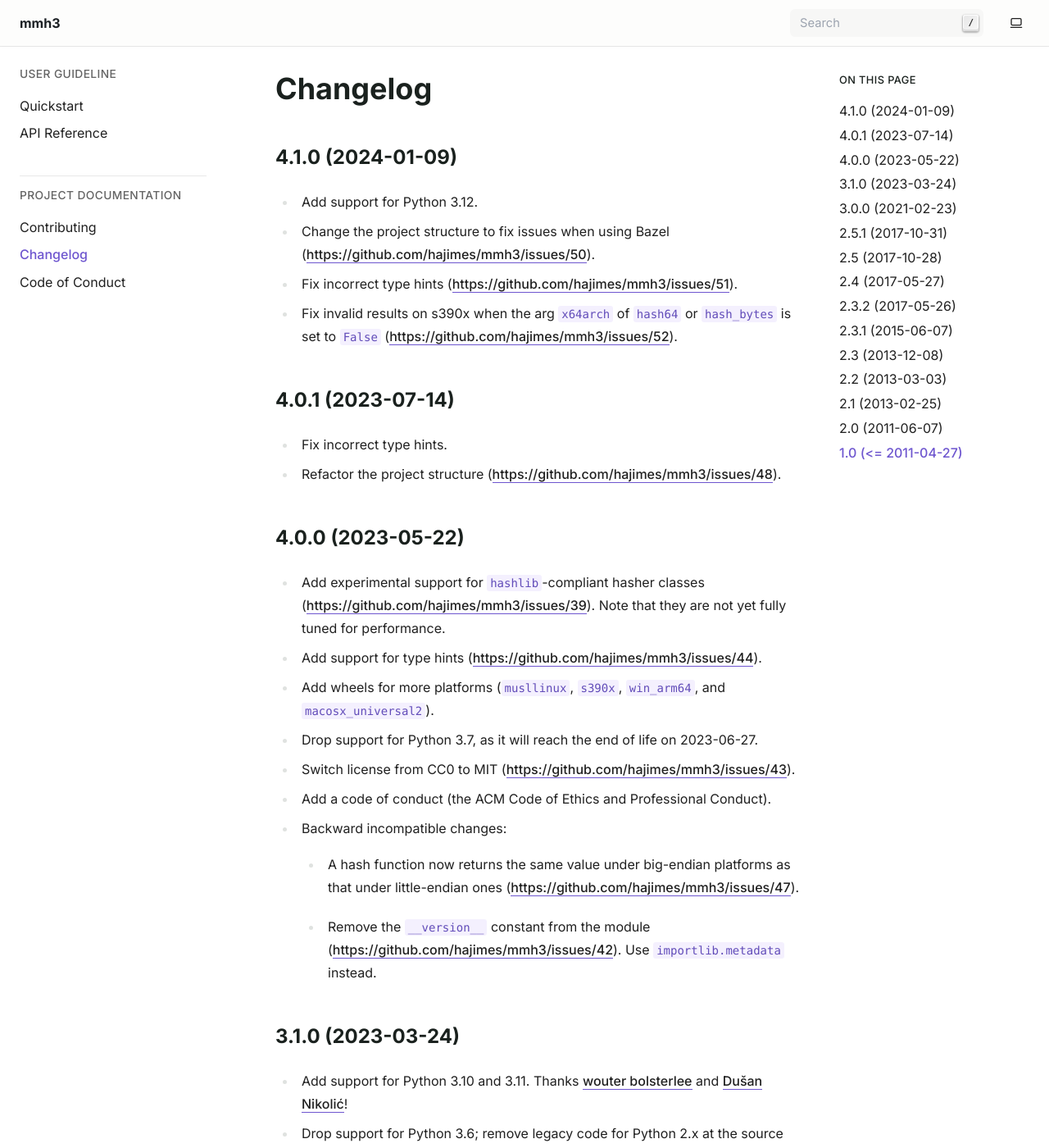
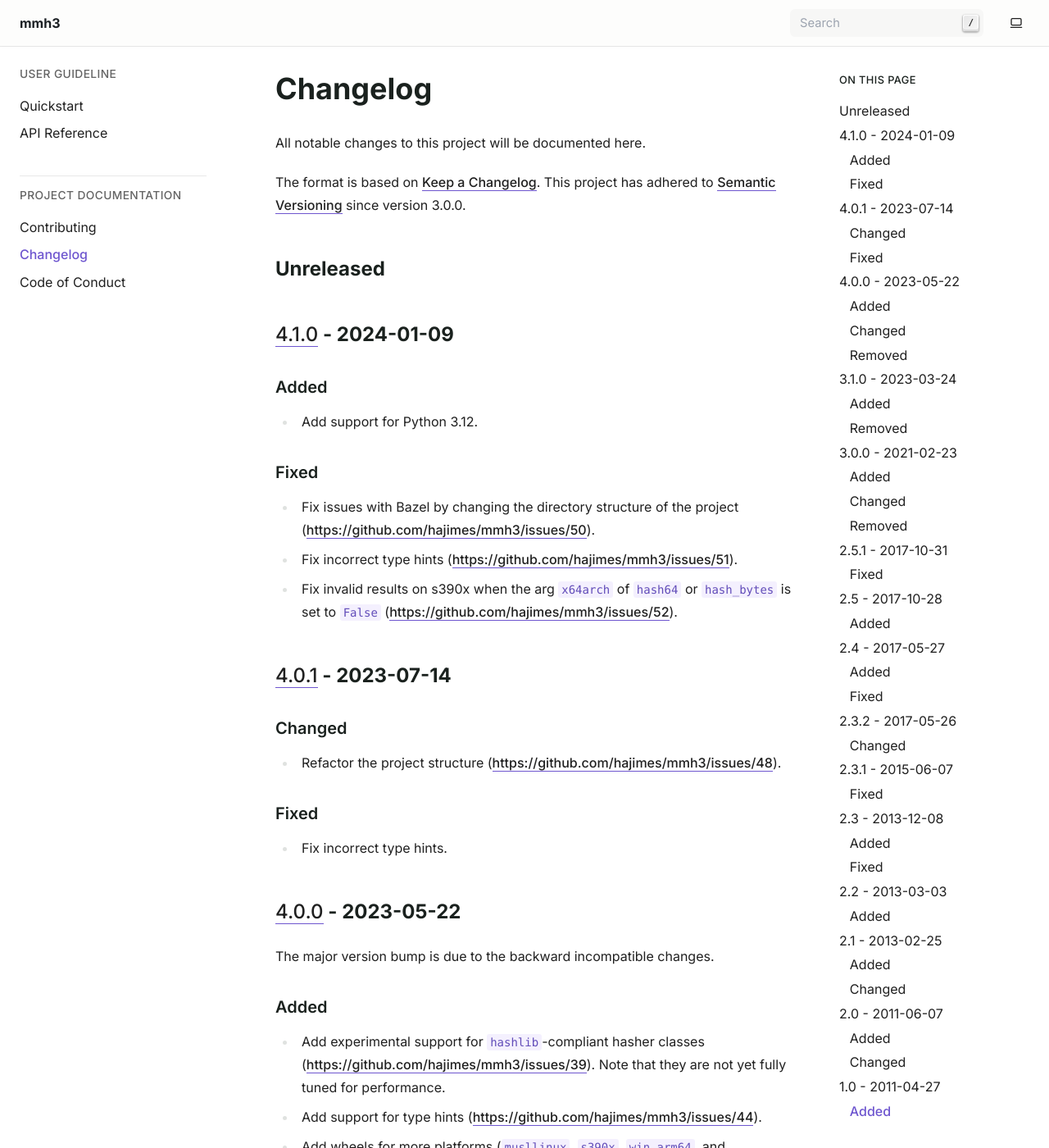
Before and after one commit to hajimes/mmh3, a Sphinx documentation site: the page built from docs/changelog.md, in a window 1280 px wide and 1400 px high. Shown: the whole window at 82% size. Built offline with Sphinx 7.4.7, drawn with Linux system fonts in a browser that asks for light colours; some of the changed text lies outside the part shown.

Commit message:
Initial commit for keep-a-changelog format

```diff
--- a/docs/changelog.md
+++ b/docs/changelog.md
@@ -1,85 +1,151 @@
 # Changelog
 
-## 4.1.0 (2024-01-09)
+All notable changes to this project will be documented here.
+
+The format is based on [Keep a Changelog](https://keepachangelog.com/en/1.1.0/).
+This project has adhered to [Semantic Versioning](https://semver.org/spec/v2.0.0.html) since version 3.0.0.
+
+## Unreleased
+
+## [4.1.0] - 2024-01-09
+
+### Added
 
 - Add support for Python 3.12.
-- Change the project structure to fix issues when using Bazel (<https://github.com/hajimes/mmh3/issues/50>).
+
+### Fixed
+
+- Fix issues with Bazel by changing the directory structure of the project (<https://github.com/hajimes/mmh3/issues/50>).
 - Fix incorrect type hints (<https://github.com/hajimes/mmh3/issues/51>).
 - Fix invalid results on s390x when the arg `x64arch` of `hash64` or `hash_bytes` is set to `False` (<https://github.com/hajimes/mmh3/issues/52>).
 
-## 4.0.1 (2023-07-14)
+## [4.0.1] - 2023-07-14
+
+### Changed
+
+- Refactor the project structure (<https://github.com/hajimes/mmh3/issues/48>).
+
+### Fixed
 
 - Fix incorrect type hints.
-- Refactor the project structure (<https://github.com/hajimes/mmh3/issues/48>).
 
-## 4.0.0 (2023-05-22)
+## [4.0.0] - 2023-05-22
+
+The major version bump is due to the backward incompatible changes.
+
+### Added
 
 - Add experimental support for `hashlib`-compliant hasher classes (<https://github.com/hajimes/mmh3/issues/39>). Note that they are not yet fully tuned for performance.
 - Add support for type hints (<https://github.com/hajimes/mmh3/issues/44>).
 - Add wheels for more platforms (`musllinux`, `s390x`, `win_arm64`, and `macosx_universal2`).
+- Add a code of conduct (the ACM Code of Ethics and Professional Conduct).
+
+### Changed
+
+- Switch license from CC0 to MIT (<https://github.com/hajimes/mmh3/issues/43>).
+
+### Removed
+
 - Drop support for Python 3.7, as it will reach the end of life on 2023-06-27.
-- Switch license from CC0 to MIT (<https://github.com/hajimes/mmh3/issues/43>).
-- Add a code of conduct (the ACM Code of Ethics and Professional Conduct).
 - Backward incompatible changes:
   - A hash function now returns the same value under big-endian platforms as that under little-endian ones (<https://github.com/hajimes/mmh3/issues/47>).
   - Remove the `__version__` constant from the module (<https://github.com/hajimes/mmh3/issues/42>). Use `importlib.metadata` instead.
 
-## 3.1.0 (2023-03-24)
+## [3.1.0] - 2023-03-24
+
+### Added
 
 - Add support for Python 3.10 and 3.11. Thanks [wouter bolsterlee](https://github.com/wbolster) and [Dušan Nikolić](https://github.com/n-dusan)!
-- Drop support for Python 3.6; remove legacy code for Python 2.x at the source code level.
 - Add support for 32-bit architectures such as `i686` and `armv7l`. From now on, `hash` and `hash_from_buffer` on these architectures will generate the same hash values as those on other environments. Thanks [Danil Shein](https://github.com/dshein-alt)!
 - In relation to the above, `manylinux2014_i686` wheels are now available.
 - Support for hashing huge data (>16GB). Thanks [arieleizenberg](https://github.com/arieleizenberg)!
 
-## 3.0.0 (2021-02-23)
+
+### Removed
+
+- Drop support for Python 3.6; remove legacy code for Python 2.x at the source code level.
+
+## [3.0.0] - 2021-02-23
+
+### Added
 
 - Python wheels are now available, thanks to the power of [cibuildwheel](https://github.com/joerick/cibuildwheel).
   - Supported platforms are `manylinux1_x86_64`, `manylinux2010_x86_64`, `manylinux2014_aarch64`, `win32`, `win_amd64`, `macosx_10_9_x86_64`, and `macosx_11_0_arm64` (Apple Silicon).
 - Add support for newer macOS environments. Thanks [Matthew Honnibal](https://github.com/honnibal)!
-- Drop support for Python 2.7, 3.3, 3.4, and 3.5.
 - Add support for Python 3.7, 3.8, and 3.9.
+
+### Changed
+
 - Migrate CI from Travis CI and AppVeyor to GitHub Actions.
 
-## 2.5.1 (2017-10-31)
+### Removed
+
+- Drop support for Python 2.7, 3.3, 3.4, and 3.5.
+
+## [2.5.1] - 2017-10-31
+
+### Fixed
 
 - Bugfix for `hash_bytes`. Thanks [doozr](https://github.com/doozr)!
 
-## 2.5 (2017-10-28)
+## [2.5] - 2017-10-28
+
+### Added
 
 - Add `hash_from_buffer`. Thanks [Dimitri Vorona](https://github.com/alendit)!
 - Add a keyword argument `signed`.
 
-## 2.4 (2017-05-27)
+## [2.4] - 2017-05-27
+
+### Added
 
 - Support seeds with 32-bit unsigned integers; thanks [Alexander Maznev](https://github.com/pik)!
 - Support 64-bit data (under 64-bit environments)
-- Fix compile errors for Python 3.6 under Windows systems.
 - Add unit testing and continuous integration with Travis CI and AppVeyor.
 
-## 2.3.2 (2017-05-26)
+### Fixed
+
+- Fix compile errors for Python 3.6 under Windows systems.
+
+## [2.3.2] - 2017-05-26
+
+### Changed
 
 - Relicensed from public domain to CC0-1.0.
 
-## 2.3.1 (2015-06-07)
+## [2.3.1] - 2015-06-07
+
+### Fixed
 
 - Fix compile errors for gcc >=5.
 
-## 2.3 (2013-12-08)
+## [2.3] - 2013-12-08
+
+The first two commits are from [Derek Wilson](https://github.com/underrun). Thanks!
+
+### Added
 
 - Add `hash128`, which returns a 128-bit signed integer.
+
+### Fixed
+
 - Fix a misplaced operator which could cause memory leak in a rare condition.
 - Fix a malformed value to a Python/C API function which may cause runtime errors in recent Python 3.x versions.
 
-The first two commits are from [Derek Wilson](https://github.com/underrun). Thanks!
+## [2.2] - 2013-03-03
 
-## 2.2 (2013-03-03)
+### Added
 
 - Improve portability to support systems with old gcc (version < 4.4) such as CentOS/RHEL 5.x. (Commit from [Micha Gorelick](https://github.com/mynameisfiber). Thanks!)
 
-## 2.1 (2013-02-25)
+## [2.1] - 2013-02-25
+
+### Added
 
 - Add `__version__` constant. Check if it exists when the following revision matters for your application.
+
+### Changed
+
 - Incorporate the revision r147, which includes robustness improvement and minor tweaks.
 
 Beware that due to this revision, **the result of 32-bit version of 2.1 is NOT the same as that of 2.0**. E.g.,:
@@ -93,11 +159,35 @@ Beware that due to this revision, **the result of 32-bit version of 2.1 is NOT t
 
 The results of hash64 and hash_bytes remain unchanged. Austin Appleby, the author of Murmurhash, ensured this revision was the final modification to MurmurHash3's results and any future changes would be to improve performance only.
 
-## 2.0 (2011-06-07)
+## [2.0] - 2011-06-07
+
+### Added
 
 - Support both Python 2.7 and 3.x.
+
+### Changed
+
 - Change the module interface.
 
-## 1.0 (<= 2011-04-27)
+## [1.0] - 2011-04-27
+
+### Added
 
 - As [Softpedia collected mmh3 1.0 on April 27, 2011](https://web.archive.org/web/20110430172027/https://linux.softpedia.com/get/Programming/Libraries/mmh3-68314.shtml), it must have been uploaded to PyPI on or slightly before this date.
+
+[unreleased]: https://github.com/hajimes/mmh3/compare/v4.1.0...HEAD
+[4.1.0]: https://github.com/hajimes/mmh3/compare/v4.0.1...v4.1.0
+[4.0.1]: https://github.com/hajimes/mmh3/compare/v4.0.0...v4.0.1
+[4.0.0]: https://github.com/hajimes/mmh3/compare/v3.1.0...v4.0.0
+[3.1.0]: https://github.com/hajimes/mmh3/compare/v3.0.0...v3.1.0
+[3.0.0]: https://github.com/hajimes/mmh3/compare/v2.5.1...v3.0.0
+[2.5.1]: https://github.com/hajimes/mmh3/compare/v2.5...v2.5.1
+[2.5]: https://github.com/hajimes/mmh3/compare/v2.4...v2.5
+[2.4]: https://github.com/hajimes/mmh3/compare/v2.3.2...v2.4
+[2.3.2]: https://github.com/hajimes/mmh3/compare/v2.3.1...v2.3.2
+[2.3.1]: https://github.com/hajimes/mmh3/compare/v2.3...v2.3.1
+[2.3]: https://github.com/hajimes/mmh3/compare/v2.2...v2.3
+[2.2]: https://github.com/hajimes/mmh3/compare/v2.1...v2.2
+[2.1]: https://github.com/hajimes/mmh3/compare/v2.0...v2.1
+[2.0]: https://github.com/hajimes/mmh3/releases/tag/v2.0
+[1.0]: https://web.archive.org/web/20110430172027/https://linux.softpedia.com/get/Programming/Libraries/mmh3-68314.shtml
```
